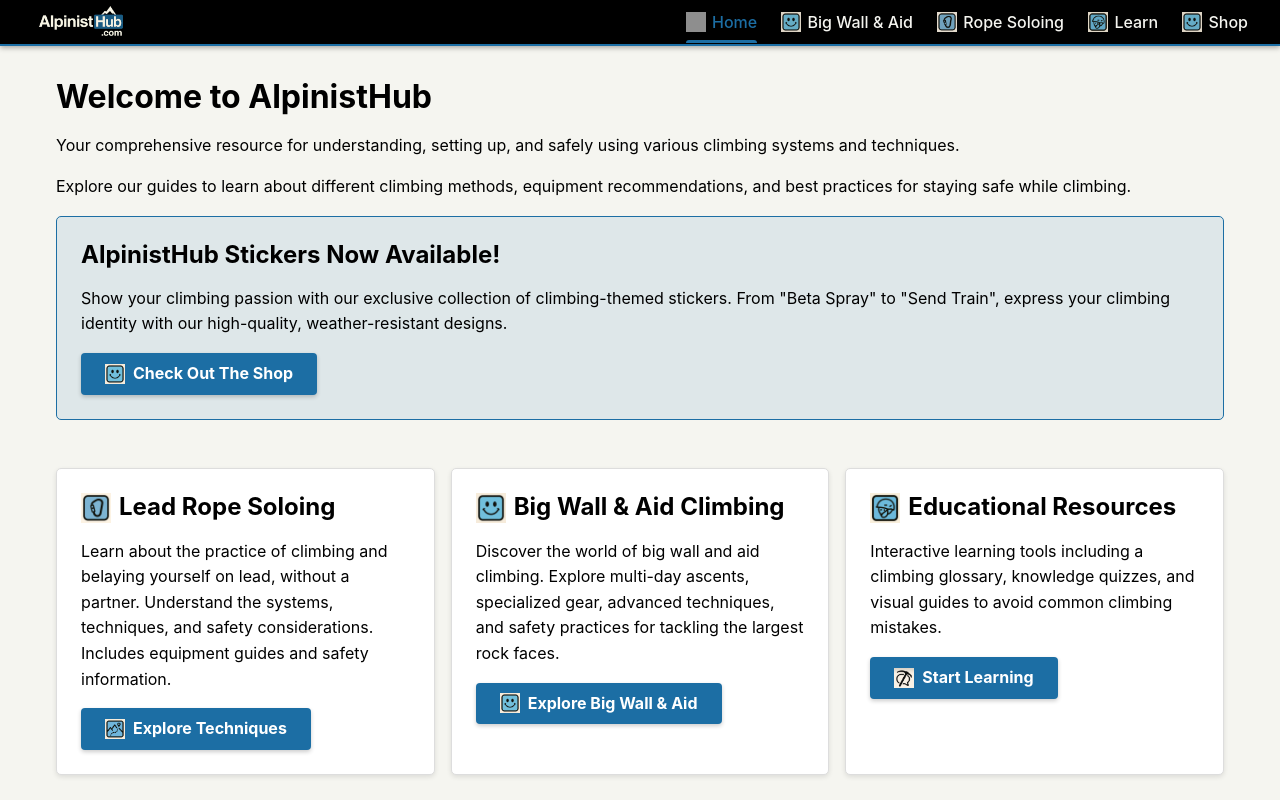
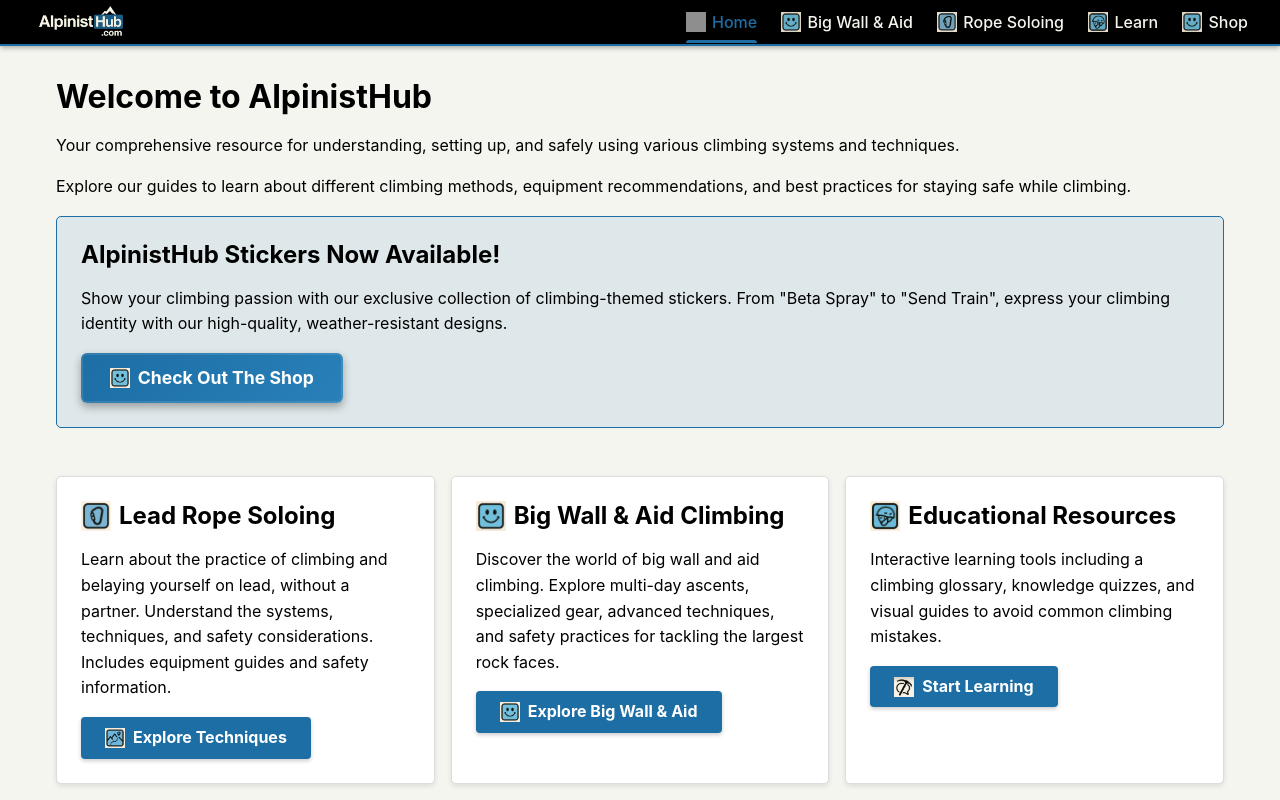
Before and after one commit to jesservillines/climbing_systems, a Next.js app: page / in a window 1280 px wide. Shown: the top 800 px of the page. Built offline with nearby package versions, Linux system fonts and the light colour scheme; grey boxes are pictures that could not be loaded.

Commit message:
Make shop button irresistible with gradient, animation, and hover effects

```diff
--- a/src/pages/index.js
+++ b/src/pages/index.js
@@ -121,7 +121,7 @@ export default function Home() {
                 From "Beta Spray" to "Send Train", express your climbing identity with our high-quality,
                 weather-resistant designs.
               </p>
-              <Link href="/shop" className="btn">
+              <Link href="/shop" className="btn btn-shop">
                 <span className="btn-icon-wrapper">
                   <img src="/icons/shop.png" alt="" className="btn-icon" />
                 </span>
--- a/src/styles/globals.css
+++ b/src/styles/globals.css
@@ -124,6 +124,60 @@ p {
 
 .btn:hover {
   opacity: 0.8;
+}
+
+/* Special styling for shop button to make it irresistible */
+.btn-shop {
+  background: linear-gradient(135deg, var(--primary-color), #2980b9);
+  padding: 0.7rem 1.8rem;
+  box-shadow: 0 4px 8px rgba(0, 0, 0, 0.3), 0 0 0 2px rgba(255, 255, 255, 0.1) inset;
+  border-radius: 6px;
+  font-size: 1.1rem;
+  position: relative;
+  overflow: hidden;
+  transition: all 0.3s ease;
+  transform: scale(1);
+  animation: pulse 2s infinite;
+}
+
+.btn-shop::before {
+  content: '';
+  position: absolute;
+  top: 0;
+  left: -100%;
+  width: 50%;
+  height: 100%;
+  background: linear-gradient(to right, transparent, rgba(255, 255, 255, 0.2), transparent);
+  transform: skewX(-25deg);
+  transition: all 0.75s ease;
+}
+
+.btn-shop:hover {
+  transform: scale(1.05) translateY(-2px);
+  box-shadow: 0 6px 12px rgba(0, 0, 0, 0.4), 0 0 0 2px rgba(255, 255, 255, 0.2) inset;
+  animation: none;
+  opacity: 1;
+}
+
+.btn-shop:hover::before {
+  left: 150%;
+}
+
+.btn-shop:active {
+  transform: scale(0.98) translateY(0);
+  box-shadow: 0 2px 4px rgba(0, 0, 0, 0.3);
+}
+
+@keyframes pulse {
+  0% {
+    box-shadow: 0 4px 8px rgba(0, 0, 0, 0.3), 0 0 0 2px rgba(255, 255, 255, 0.1) inset;
+  }
+  50% {
+    box-shadow: 0 4px 12px rgba(0, 0, 0, 0.4), 0 0 0 3px rgba(255, 255, 255, 0.15) inset;
+  }
+  100% {
+    box-shadow: 0 4px 8px rgba(0, 0, 0, 0.3), 0 0 0 2px rgba(255, 255, 255, 0.1) inset;
+  }
 }
 
 .card {
```
